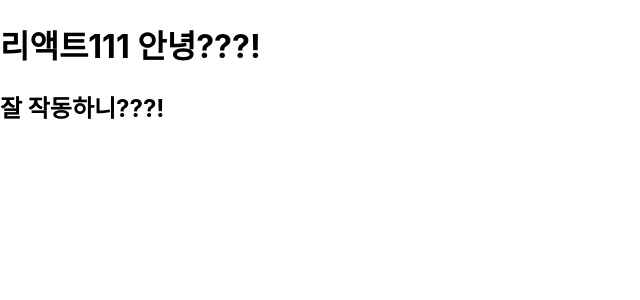
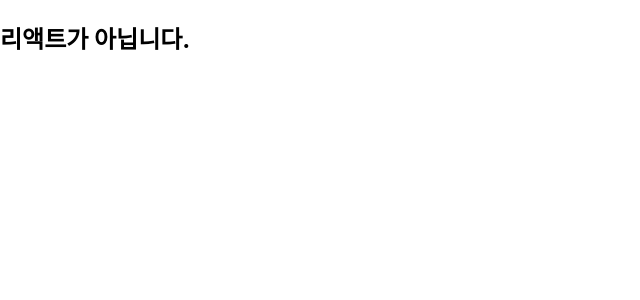
Before and after one commit to chp320/hello-react, a React (Create React App) app: page / in a window 1280 px wide. Shown: the top 300 px of the page, without its empty margins (0-640 px from the left). Built offline with nearby package versions, Linux system fonts and the light colour scheme.

Commit message:
조건부 연산자 사용

```diff
--- a/src/App.js
+++ b/src/App.js
@@ -71,14 +71,34 @@
 
 
 /* (4) JSX 내부에 자바스크립트 표현식 사용 -> 코드를 {} 로 감싼다. */
+// import React from "react";
+// function App() {
+//   const name = "리액트111";
+//   return (
+//     <>
+//       <h1>{name} 안녕???!</h1>
+//       <h2>잘 작동하니???!</h2>
+//     </>
+//   );
+// }
+
+// export default App;
+
+
+/* (5) JSX 내부에 자바스크립트 표현식 사용 -> {} 내부에 '조건부 연산자' 사용 */
 import React from "react";
+
 function App() {
-  const name = "리액트111";
+  // const name = '리액트';
+  const name = '뤼액트';
   return (
-    <>
-      <h1>{name} 안녕???!</h1>
-      <h2>잘 작동하니???!</h2>
-    </>
+    <div>
+      {name == '리액트' ? (
+        <h1>리액트입니다.</h1>
+      ) : (
+        <h2>리액트가 아닙니다.</h2>
+      )}
+    </div>
   );
 }
 
```
